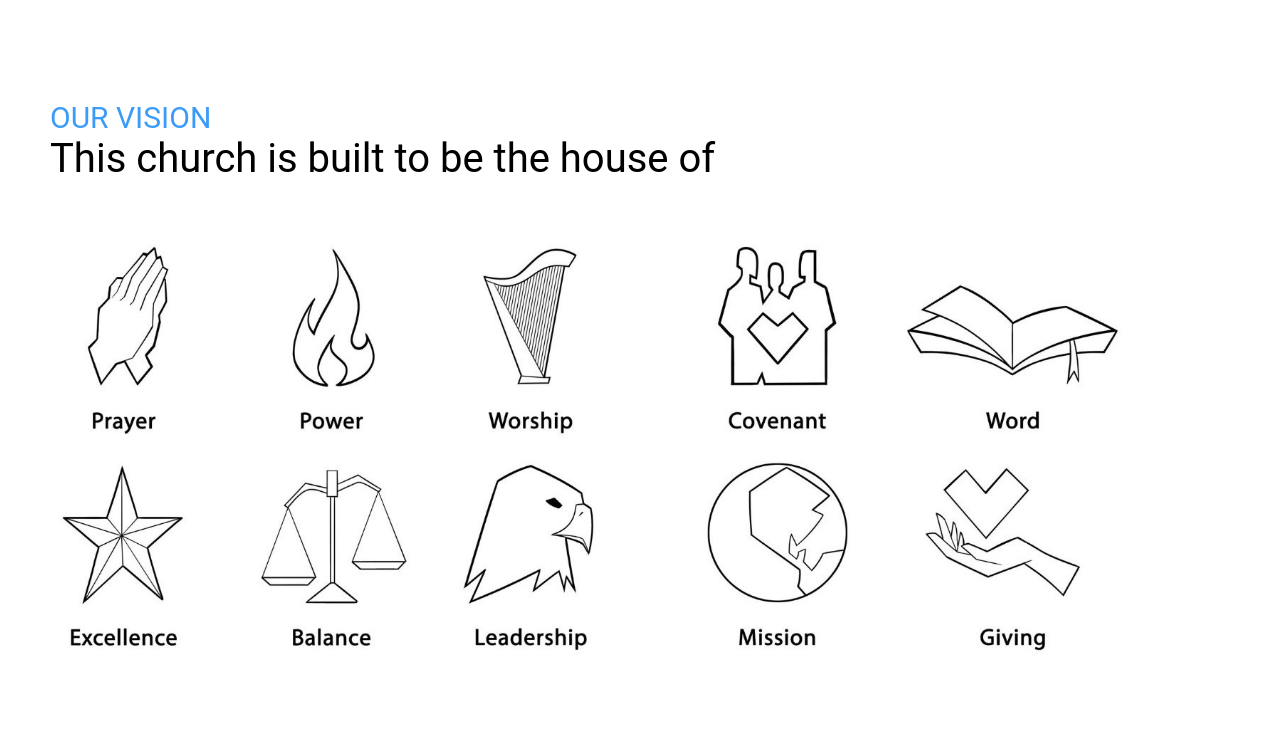
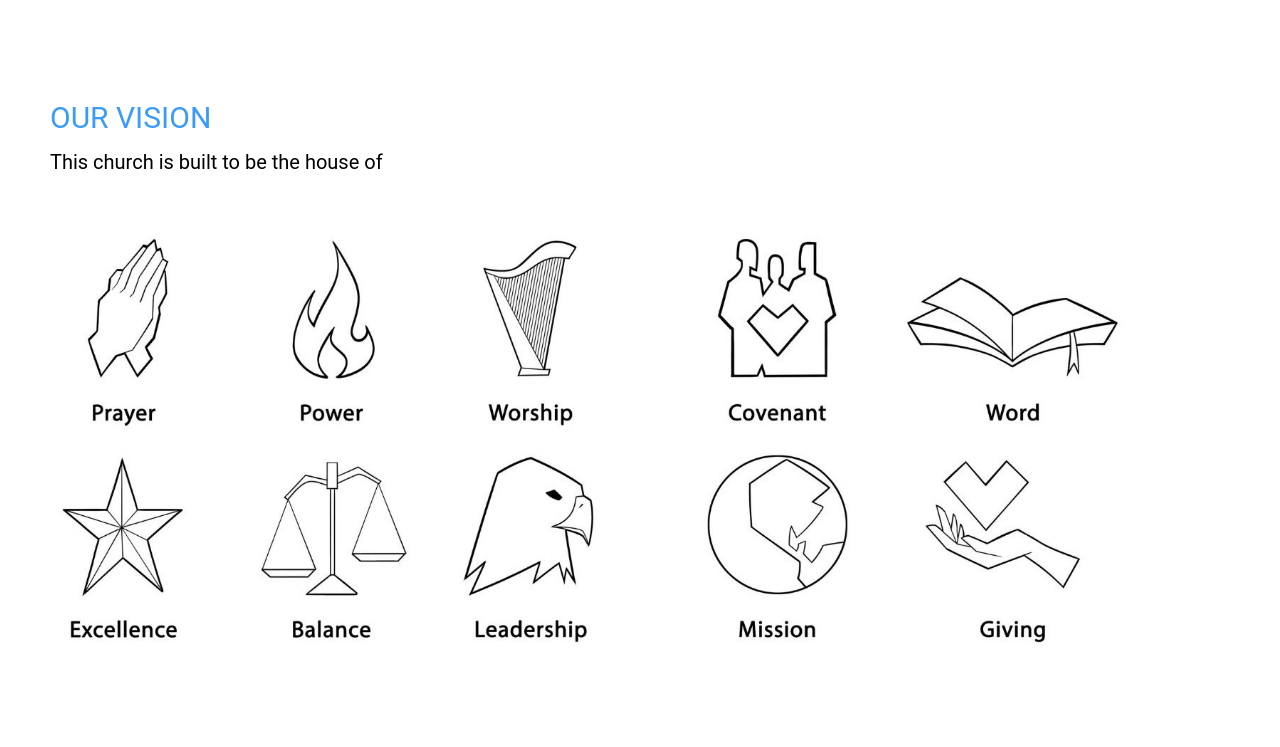
Before and after one commit to cabiprojo/IFGF, a plain HTML site: page about.html in a window 1280 px wide. Shown: the part 1000-1747 px from the top of the page. Drawn offline with Linux system fonts and the light colour scheme.

Commit message:
Update about.css

```diff
--- a/about.css
+++ b/about.css
@@ -98,6 +98,11 @@ a {
     color: rgb(59, 156, 247);
 }
 
+.vision-subheading{
+    padding-top: 15px;
+    font-size: 20px;
+}
+
 .vision-images {
   padding-top: 40px;
   height:450px;
```
